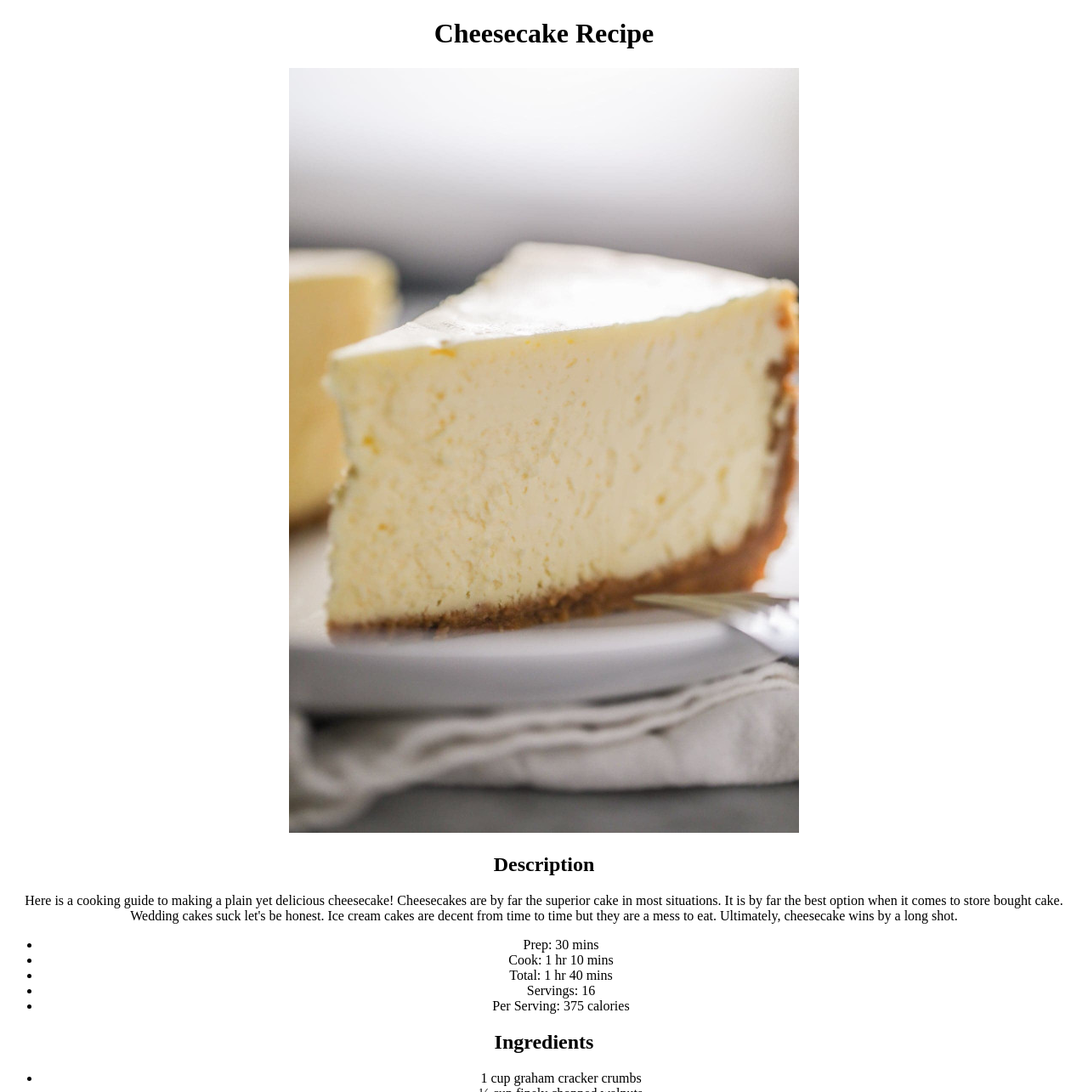
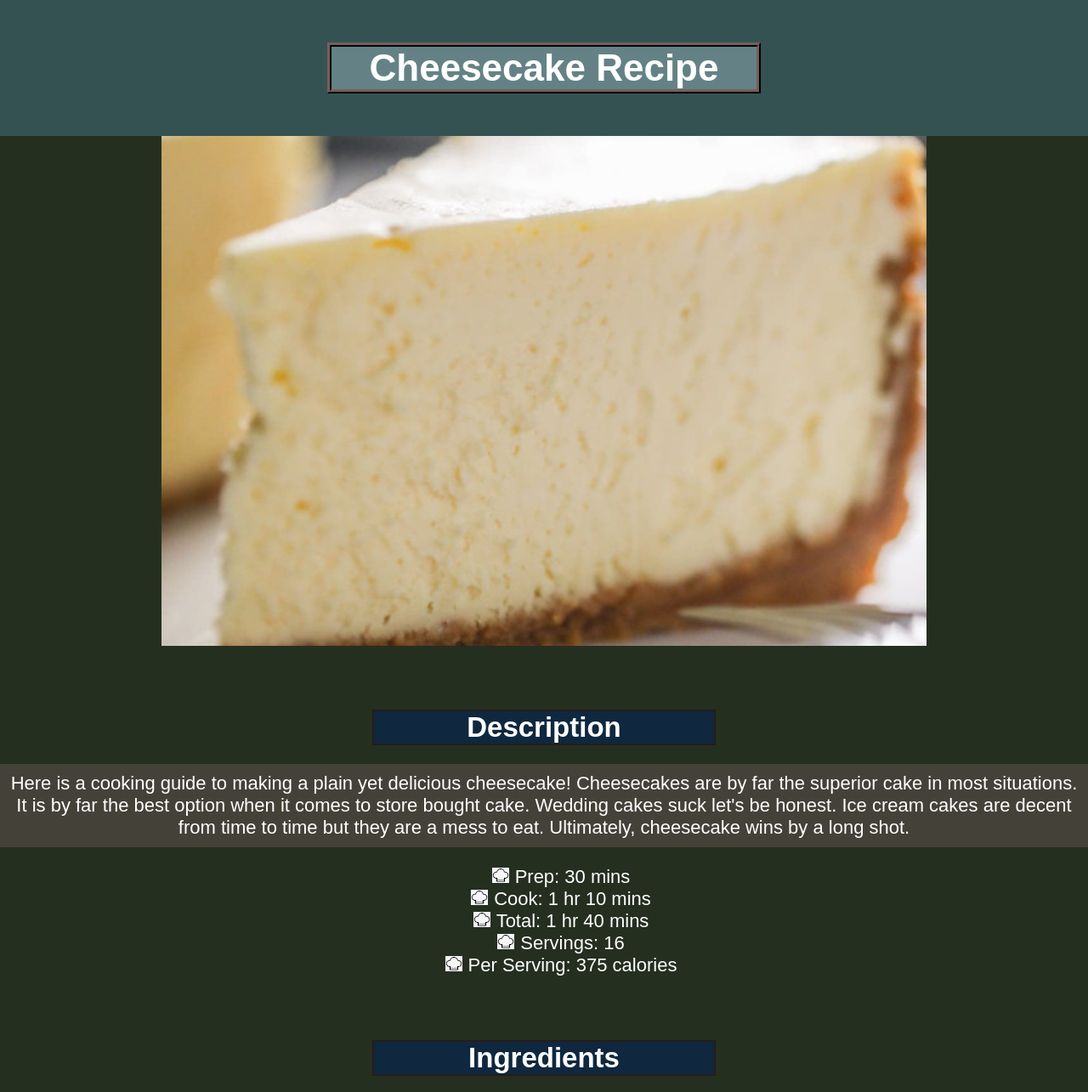
Before and after one commit to cookeemon/odin-recipes, a plain HTML site: page recipes/cheesecake.html in a window 1280 px wide. Shown: the top 1285 px of the page at 85% size. Drawn offline with Linux system fonts and the light colour scheme.

Commit message:
Added external css to all pages and updated README.md

```diff
--- /dev/null
+++ b/css/style.css
@@ -0,0 +1,74 @@
+body {
+    background-color: rgb(37, 47, 32);
+    font-family: Papyrus,fantasy,Copperplate,"Copperplate Gothic Light",fantasy;
+    color: white;
+    font-size: 22px;
+    margin: 0;
+}
+
+header {
+    background-color: rgb(53, 82, 83);
+    padding-top: 50px;
+    padding-bottom: 50px;
+    text-align: center;
+}
+
+header h1 {
+    background-color: rgb(100, 130, 133);
+    width: 500px;
+    margin: 0 auto;
+    border-width: 5px;
+    border-color: rgb(36, 28, 28);
+    border-style: ridge;
+}
+
+h2 {
+    text-align: center;
+    margin: 0 auto;
+    margin-top: 75px;
+    background-color: rgb(15, 40, 63);
+    width: 400px;
+    border-width: 2px;
+    border-color: rgb(36, 28, 28);
+    border-style: solid;
+}
+
+a {
+    text-decoration: none;
+    color: rgb(226, 240, 253);
+}
+
+a:hover {
+    color:rgb(204, 173, 138);
+}
+
+.image-box {
+    background-size: cover;
+    background-position: center;
+    margin: 0 auto;
+    padding: 300px 200px;
+    width: 500px;
+}
+
+.image-box.pizza {
+    background-image: url(../img/pizza.jpeg);
+}
+.image-box.cheesecake {
+    background-image: url(../img/plain-cheesecake.jpg);
+}
+
+.image-box.ramen {
+    background-image: url(../img/ramen.jpg);
+}
+
+p {
+    text-align: center;
+    background-color: rgb(68, 66, 56);
+    padding: 10px;
+}
+
+ul {
+    list-style: inside;
+    list-style-image: url(../img/icon.png);
+    text-align: center;
+}
--- a/recipes/cheesecake.html
+++ b/recipes/cheesecake.html
@@ -3,14 +3,15 @@
     <head>
         <meta charset="UTF-8">
         <title>Cheesecake Stuff</title>
+        <link rel="stylesheet" href="../css/style.css">
     </head>
-    <body style="text-align: center;">
+    <body>
         <header>
             <h1>Cheesecake Recipe</h1>
         </header>
-        <img src="../img/plain-cheesecake.jpg" alt="A plain cheesecake" width="600" height="900">
+        <div class="image-box cheesecake"></div>
 
-        <h2>Description</h2>
+        <h2 class="description">Description</h2>
             <p>Here is a cooking guide to making a plain yet delicious cheesecake!
                 Cheesecakes are by far the superior cake in most situations. It
                 is by far the best option when it comes to store bought cake. Wedding
@@ -24,7 +25,7 @@
                 <li>Servings: 16</li>
                 <li>Per Serving: 375 calories</li>
             </ul>
-        <h2>Ingredients</h2>
+        <h2 class="ingredients">Ingredients</h2>
             <ul>
                 <li>1 cup graham cracker crumbs</li>
                 <li>¼ cup finely chopped walnuts</li>
@@ -40,7 +41,7 @@
                 <li>1 tablespoon vanilla extract</li>
                 <li>3 eggs</li>
             </ul>
-        <h2>Steps</h2>
+        <h2 class="steps">Steps</h2>
             <ul>
                 <li>1</li>
                 <p>Preheat oven to 350 degrees F (175 degrees C). In a medium bowl, combine graham cracker crumbs,
```
Also changed, not shown: index.html (+2 -1 lines), recipes/pizza.html (+7 -6 lines), recipes/ramen.html (+6 -5 lines), img/icon.png (added), img/logo.png (added), 1 other file.
